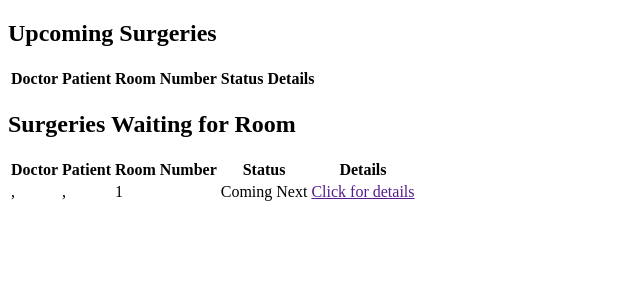
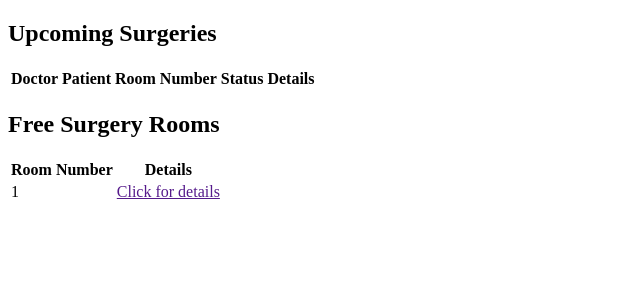
Before and after one commit to MawRojas/HospitalManagementSystem, a Django app: a page that uses hospital_management_system/hospital/templates/hospital/surgery_schedule.html in a window 1280 px wide. Shown: the part 26-326 px from the top of the page, without its empty margins (0-640 px from the left). Run offline with Django 3.2, Linux system fonts and the light colour scheme; data comes from the database, SQL or seed files in the repository; both versions use the stored data as it was after the commit; lists and menus that the app fills with data are empty.

Commit message:
Fixed view bug

```diff
--- a/hospital_management_system/hospital/templates/hospital/surgery_schedule.html
+++ b/hospital_management_system/hospital/templates/hospital/surgery_schedule.html
@@ -28,21 +28,15 @@
     </div>
 
     <div class="container_upcoming_surgeries">
-            <h2 class="title_surgery_schedule">Surgeries Waiting for Room</h2>
+            <h2 class="title_surgery_schedule">Free Surgery Rooms</h2>
             <table>
                 <tr>
-                    <th>Doctor</th>
-                    <th>Patient</th>
                     <th>Room Number</th>
-                    <th>Status</th>
                     <th>Details</th>
                 </tr>
-            {% for sr in pending%}
+            {% for sr in free%}
                 <tr>
-                    <td>{{sr.surgery.doctor_incharge.lastName}}, {{sr.surgery.doctor_incharge.firstName}}</td>
-                    <td>{{sr.surgery.patient.lastName}}, {{sr.surgery.patient.firstName}}</td>
-                    <td> {{ sr.room_number }}</td>
-                    <td>Coming Next</td>
+                    <td>{{sr.room_number}}</td>
                     <td><a href="">Click for details</a> </td>
                 </tr>
             {% endfor %}
--- a/hospital_management_system/hospital/views.py
+++ b/hospital_management_system/hospital/views.py
@@ -105,7 +105,7 @@
     hospital = get_object_or_404(Hospital, id=1)
     datetime_now = datetime.now()
     surgery_rooms_booked = hospital.surgery_rooms.all().filter(is_occupied='1').order_by('surgery__start_time')
-    surgery_rooms_pending = hospital.surgery_rooms.all().filter(is_occupied='0').order_by('surgery__start_time')
+    surgery_rooms_free = hospital.surgery_rooms.all().filter(is_occupied='0').order_by('surgery__start_time')
     return render(request, 'hospital\surgery_schedule.html', {'booked': surgery_rooms_booked,
-                                                              'pending': surgery_rooms_pending,
+                                                              'free': surgery_rooms_free,
                                                               'time': datetime_now})
```
Also changed, not shown: hospital_management_system/db.sqlite3.
